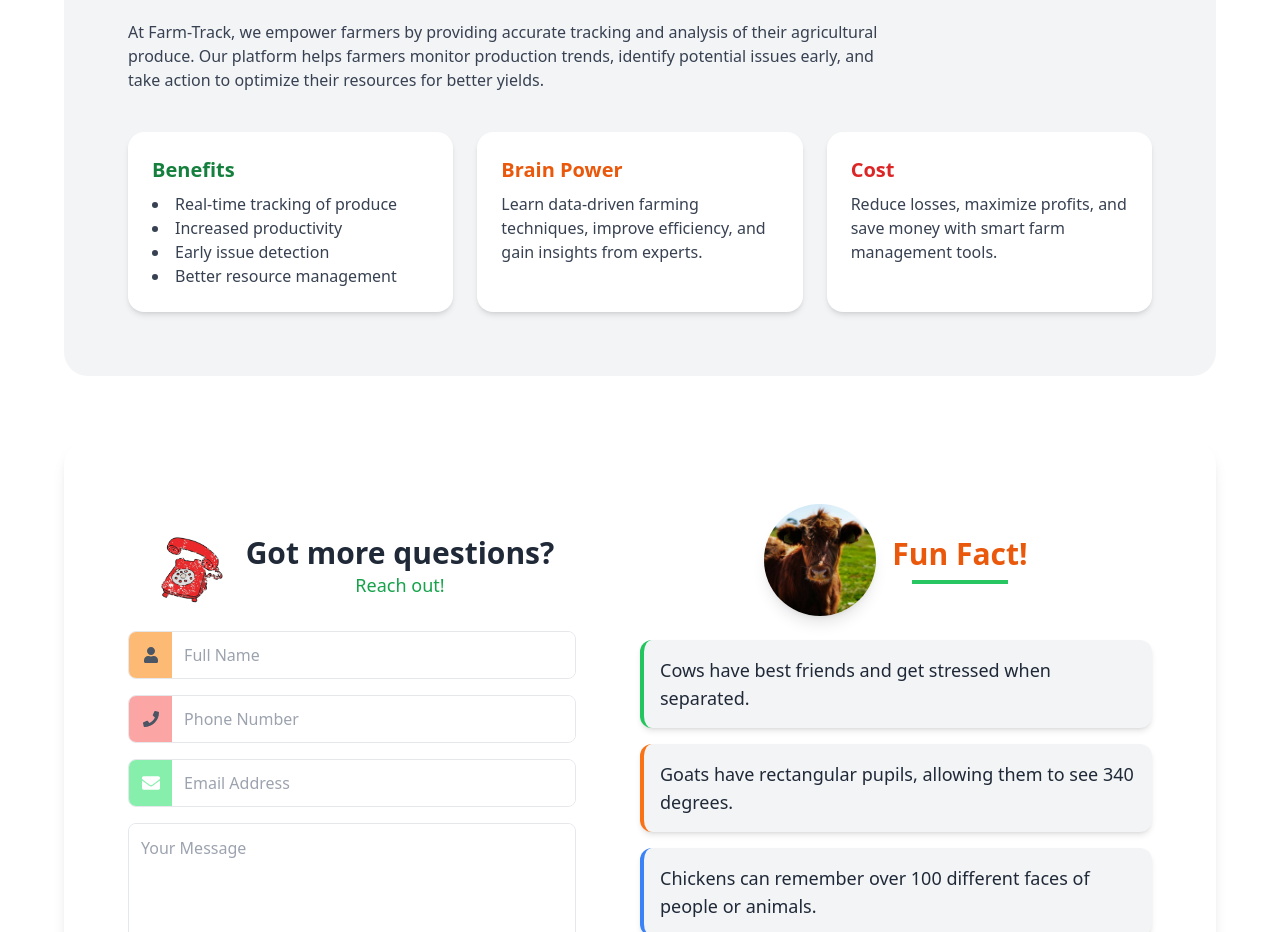
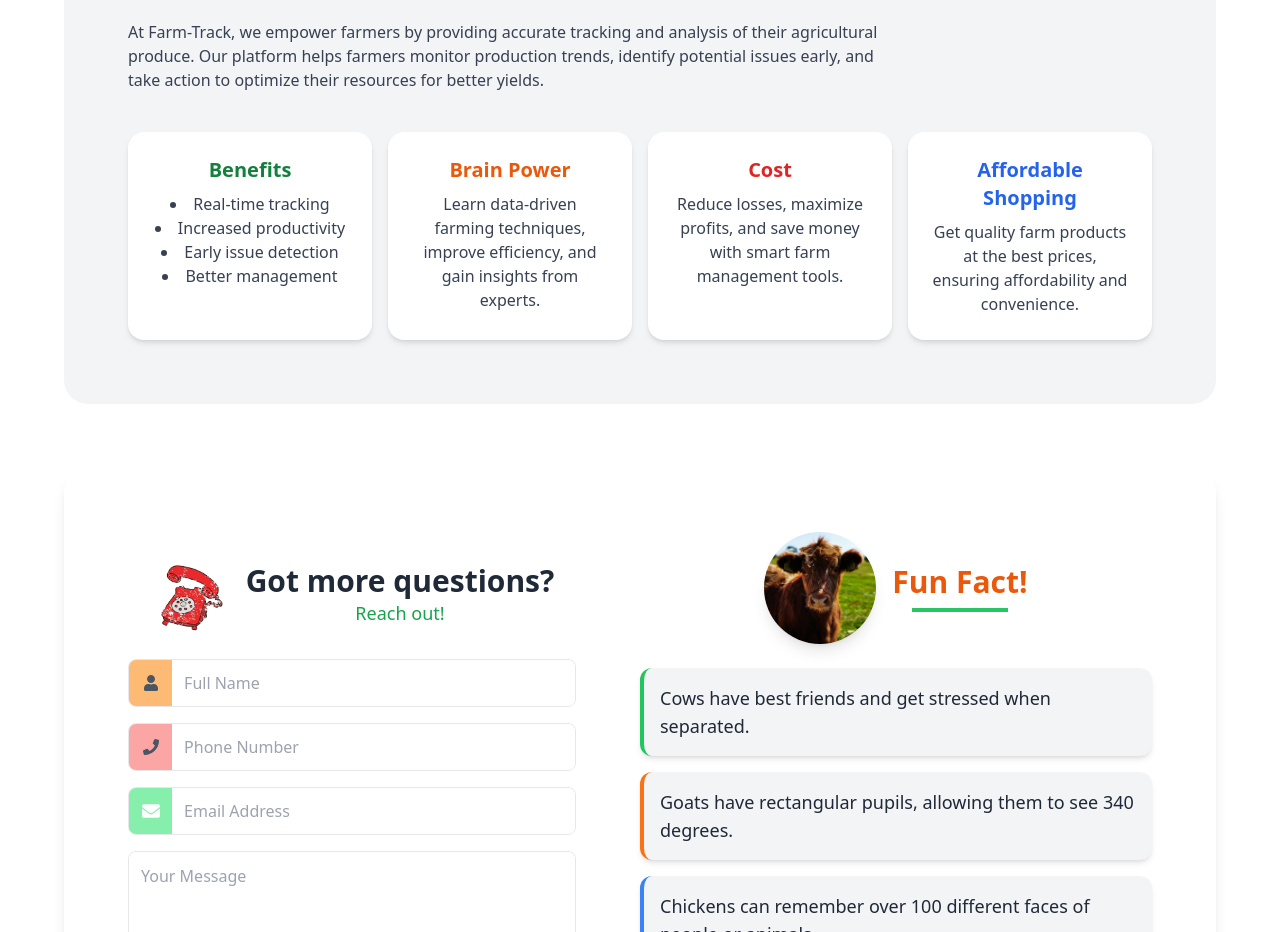
Before and after one commit to J-Bagonza/Farm-track, a React (Vite) app: page / in a window 1280 px wide. Shown: the part 900-1832 px from the top of the page. Built offline with nearby package versions, Linux system fonts and the light colour scheme.

Commit message:
added animation to about page

```diff
--- a/package.json
+++ b/package.json
@@ -11,6 +11,7 @@
   },
   "dependencies": {
     "chart.js": "^4.4.8",
+    "framer-motion": "^12.5.0",
     "react": "^19.0.0",
     "react-chartjs-2": "^5.3.0",
     "react-dom": "^19.0.0",
--- a/src/components/AboutUs.jsx
+++ b/src/components/AboutUs.jsx
@@ -1,52 +1,53 @@
+import { motion } from "framer-motion";
 import aboutUsLogo from "../assets/images/aboutus.png";
 
 const AboutUs = () => {
   return (
     <section id="about" className="w-[90%] mx-auto mt-16 py-16 bg-gray-100 rounded-3xl px-6 md:px-16">
-      {/* Logo & Title - On the Same Line */}
+      {/* Logo & Title */}
       <div className="flex items-center gap-4 mb-6">
-        <img src={aboutUsLogo} alt="About Us" className="w-16 h-16 md:w-20 md:h-20" />
-        <h2 className="text-2xl md:text-3xl font-bold text-brown-600 relative">
+        <img src={aboutUsLogo} alt="About Us" className="w-14 h-14 md:w-20 md:h-20" />
+        <h2 className="text-xl md:text-3xl font-bold text-brown-600 relative">
           Why Us?
           <span className="block w-16 h-1 bg-green-500 mt-2"></span>
         </h2>
       </div>
 
       {/* Description */}
-      <p className="text-gray-700 max-w-3xl">
+      <p className="text-gray-700 max-w-3xl text-sm md:text-base">
         At Farm-Track, we empower farmers by providing accurate tracking and analysis of their
         agricultural produce. Our platform helps farmers monitor production trends, identify
         potential issues early, and take action to optimize their resources for better yields.
       </p>
 
-      {/* Three Feature Sections */}
-      <div className="mt-10 grid grid-cols-1 md:grid-cols-3 gap-6">
-        {/* Benefits Section */}
-        <div className="bg-white p-6 rounded-2xl shadow-md">
-          <h3 className="text-xl font-semibold text-green-700">Benefits</h3>
-          <ul className="mt-2 text-gray-700 list-disc list-inside">
-            <li>Real-time tracking of produce</li>
-            <li>Increased productivity</li>
-            <li>Early issue detection</li>
-            <li>Better resource management</li>
-          </ul>
-        </div>
-
-        {/* Brain Power Section */}
-        <div className="bg-white p-6 rounded-2xl shadow-md">
-          <h3 className="text-xl font-semibold text-orange-600">Brain Power</h3>
-          <p className="mt-2 text-gray-700">
-            Learn data-driven farming techniques, improve efficiency, and gain insights from experts.
-          </p>
-        </div>
-
-        {/* Cost Section */}
-        <div className="bg-white p-6 rounded-2xl shadow-md">
-          <h3 className="text-xl font-semibold text-red-600">Cost</h3>
-          <p className="mt-2 text-gray-700">
-            Reduce losses, maximize profits, and save money with smart farm management tools.
-          </p>
-        </div>
+      {/* Features Grid - 2 columns on small screens, 4 on larger */}
+      <div className="mt-10 grid grid-cols-2 md:grid-cols-4 gap-4">
+        {[
+          { title: "Benefits", color: "text-green-700", items: ["Real-time tracking", "Increased productivity", "Early issue detection", "Better management"] },
+          { title: "Brain Power", color: "text-orange-600", text: "Learn data-driven farming techniques, improve efficiency, and gain insights from experts." },
+          { title: "Cost", color: "text-red-600", text: "Reduce losses, maximize profits, and save money with smart farm management tools." },
+          { title: "Affordable Shopping", color: "text-blue-600", text: "Get quality farm products at the best prices, ensuring affordability and convenience." },
+        ].map((feature, index) => (
+          <motion.div
+            key={index}
+            initial={{ opacity: 0, y: 50 }}
+            whileInView={{ opacity: 1, y: 0 }}
+            viewport={{ once: true, amount: 0.2 }}
+            transition={{ duration: 0.6, delay: index * 0.2 }}
+            className="bg-white p-4 md:p-6 rounded-2xl shadow-md text-center"
+          >
+            <h3 className={`text-sm md:text-xl font-semibold ${feature.color}`}>{feature.title}</h3>
+            {feature.items ? (
+              <ul className="mt-2 text-xs md:text-base text-gray-700 list-disc list-inside">
+                {feature.items.map((item, i) => (
+                  <li key={i}>{item}</li>
+                ))}
+              </ul>
+            ) : (
+              <p className="mt-2 text-xs md:text-base text-gray-700">{feature.text}</p>
+            )}
+          </motion.div>
+        ))}
       </div>
     </section>
   );
--- a/src/components/Home.jsx
+++ b/src/components/Home.jsx
@@ -8,7 +8,7 @@ const Home = () => {
   return (
     <section
       id="home"
-      className="relative w-[98%] mx-auto h-[78vh] md:h-[86vh] flex items-center bg-cover bg-center rounded-b-[2rem] md:rounded-b-[3.8rem]"
+      className="relative w-[98%] mx-auto h-[82vh] md:h-[86vh] flex items-center bg-cover bg-center rounded-b-[2rem] md:rounded-b-[3.8rem]"
       style={{ backgroundImage: `url(${mainBackground}) `}}
     >
       {/* Overlay for better text visibility */}
```
Also changed, not shown: 1 other file (tests, documents, lock files or other folders).
